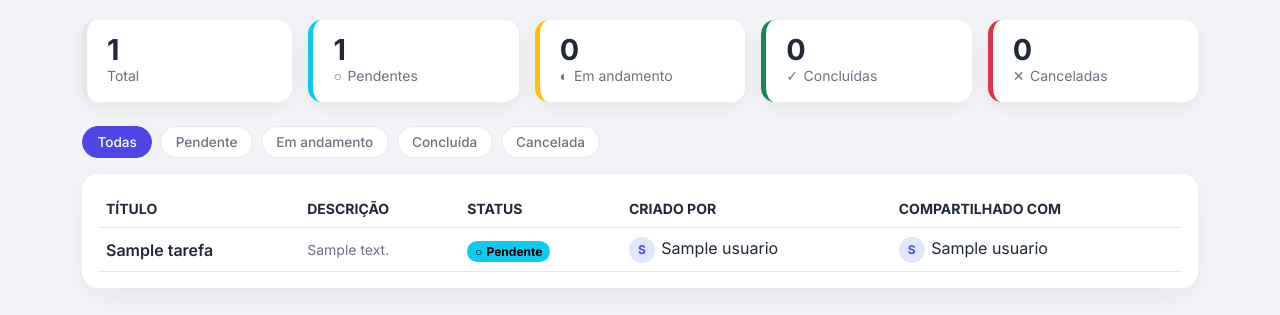
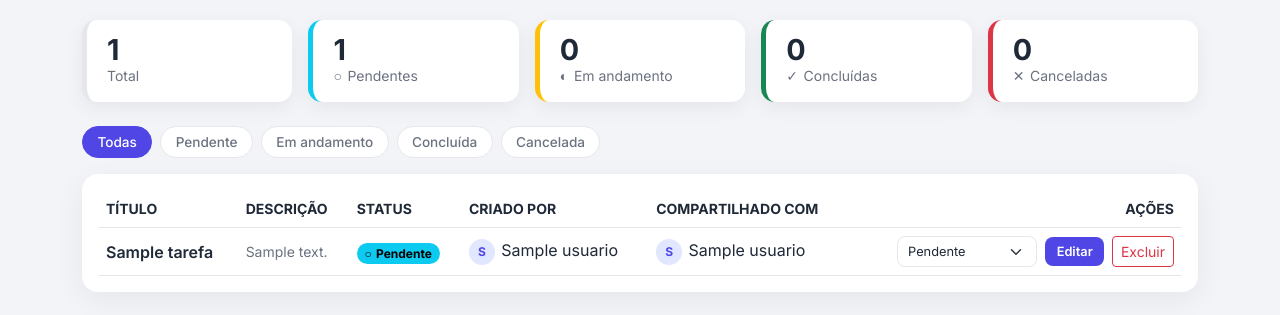
Before and after one commit to alyssa-sys/Grupo-1-FSI-Tutorial-Flask, a Flask app: template gerenciador_de_tarefas/templates/quadro_admin.html in a window 1280 px wide. Shown: the part 150-465 px from the top of the page. Run offline with Flask 3, Linux system fonts and the light colour scheme; the template is opened without the code that fills it: values that come from a table or form of the project are taken from there, others are empty; tables that the repository leaves empty hold one stand-in row (values such as "Sample post").

Commit message:
funcoes de admin

```diff
--- a/gerenciador_de_tarefas/static/static.css
+++ b/gerenciador_de_tarefas/static/static.css
@@ -208,3 +208,31 @@ a { color: var(--cor-link); }
     width: 26px; height: 26px; border-radius: 50%; display: inline-flex; align-items: center; justify-content: center;
     background: var(--cor-primaria-suave); color: var(--cor-link); font-size: .75rem; font-weight: 700; margin-right: .4rem;
 }
+
+/* ===== Permissões / painel admin ===== */
+
+/* botão "Editar" pequeno na coluna Ações do painel */
+.btn-principal.btn-sm { padding: .3rem .7rem; font-size: .8rem; border-radius: 8px; }
+
+/* o .form-select acima sobrescreve o tamanho do form-select-sm, então refazemos aqui */
+.table .form-select-sm {
+    width: auto;
+    min-width: 140px;
+    padding: .3rem 2rem .3rem .6rem;
+    font-size: .8rem;
+    border-radius: 8px;
+}
+
+/* botões da coluna Ações não quebram linha */
+.table td .btn-sm { white-space: nowrap; }
+
+/* campos somente leitura (responsável na tela de edição) */
+.form-control[readonly] {
+    background-color: var(--cor-superficie-2);
+    color: var(--cor-suave);
+    cursor: not-allowed;
+}
+.form-control[readonly]:focus {
+    border-color: var(--cor-borda);
+    box-shadow: none;
+}
--- a/gerenciador_de_tarefas/templates/base.html
+++ b/gerenciador_de_tarefas/templates/base.html
@@ -21,7 +21,7 @@
 </head>
 <body>
     <nav class="navbar navbar-expand-lg navbar-dark px-3">
-            <a class="navbar-brand" href="{{ url_for('quadro') }}">Gerenciador de Tarefas</a>
+            <a class="navbar-brand" href="{{ url_for('admin_dashboard') if current_user.is_authenticated and current_user.cargo == 'admin' else url_for('quadro') }}">Gerenciador de Tarefas</a>
             <button class="navbar-toggler" type="button" data-bs-toggle="collapse" data-bs-target="#menu">
                 <span class="navbar-toggler-icon"></span>
             </button>
@@ -47,6 +47,9 @@
                         </div>
                     </li>
                     {% if current_user.is_authenticated %}
+                        {% if current_user.cargo == 'admin' %}
+                            <li class="nav-item"><a class="nav-link" href="{{ url_for('admin_dashboard') }}">Painel Admin</a></li>
+                        {% endif %}
                         <li class="nav-item"><a class="nav-link" href="{{ url_for('quadro') }}">Quadro</a></li>
                         <li class="nav-item"><a class="nav-link" href="{{ url_for('adicionar_tarefa') }}">Adicionar Tarefa</a></li>
                         <li class="nav-item"><a class="nav-link" href="{{ url_for('logout') }}">Logout</a></li>
--- a/gerenciador_de_tarefas/templates/quadro_admin.html
+++ b/gerenciador_de_tarefas/templates/quadro_admin.html
@@ -58,6 +58,7 @@
                     <th>Status</th>
                     <th>Criado por</th>
                     <th>Compartilhado com</th>
+                    <th class="text-end">Ações</th>
                 </tr>
             </thead>
             <tbody>
@@ -65,12 +66,29 @@
                 <tr data-status="{{ tarefa.status }}">
                     <td class="fw-semibold">{{ tarefa.titulo }}</td>
                     <td class="text-secondary small">{{ (tarefa.descricao or '')|truncate(60) }}</td>
-                    <td><span class="selo {{ classes.get(tarefa.status, 'status-pendente') }}">{{ tarefa.status }}</span></td>                    <td>{{ pessoa(tarefa.criador) }}</td>
+                    <td><span class="selo {{ classes.get(tarefa.status, 'status-pendente') }}">{{ tarefa.status }}</span></td>
+                    <td>{{ pessoa(tarefa.criador) }}</td>
                     <td>{{ pessoa(tarefa.responsavel) }}</td>
+                    <td>
+                        <div class="d-flex justify-content-end align-items-center gap-2">
+                            <form action="{{ url_for('alterar_status', tarefa_id=tarefa.id) }}" method="POST">
+                                <select name="status" class="form-select form-select-sm" onchange="this.form.submit()">
+                                    {% for s in classes %}
+                                        <option value="{{ s }}" {{ 'selected' if s == tarefa.status }}>{{ s }}</option>
+                                    {% endfor %}
+                                </select>
+                            </form>
+                            <a href="{{ url_for('editar_tarefa', tarefa_id=tarefa.id) }}" class="btn btn-principal btn-sm">Editar</a>
+                            <form action="{{ url_for('excluir_tarefa', tarefa_id=tarefa.id) }}" method="POST"
+                                  onsubmit="return confirm('Tem certeza que deseja excluir esta tarefa?');">
+                                <button type="submit" class="btn btn-outline-danger btn-sm">Excluir</button>
+                            </form>
+                        </div>
+                    </td>
                 </tr>
                 {% else %}
                 <tr>
-                    <td colspan="5" class="text-center text-secondary py-4">Nenhuma tarefa cadastrada.</td>
+                    <td colspan="6" class="text-center text-secondary py-4">Nenhuma tarefa cadastrada.</td>
                 </tr>
                 {% endfor %}
             </tbody>
```
Also changed, not shown: gerenciador_de_tarefas/templates/editar_tarefa.html (+7 -4 lines), gerenciador_de_tarefas/templates/quadro.html (+10 -4 lines).
